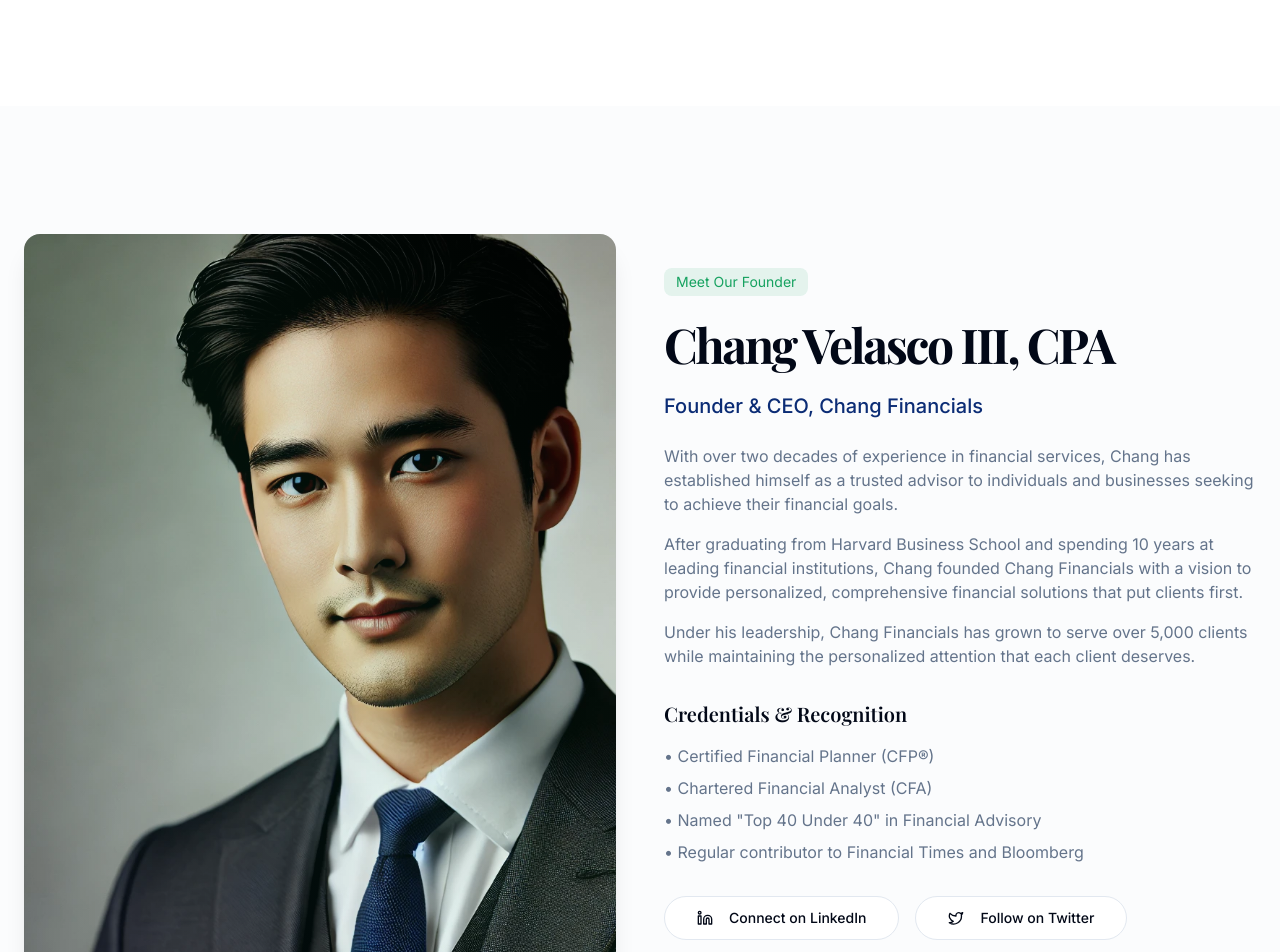
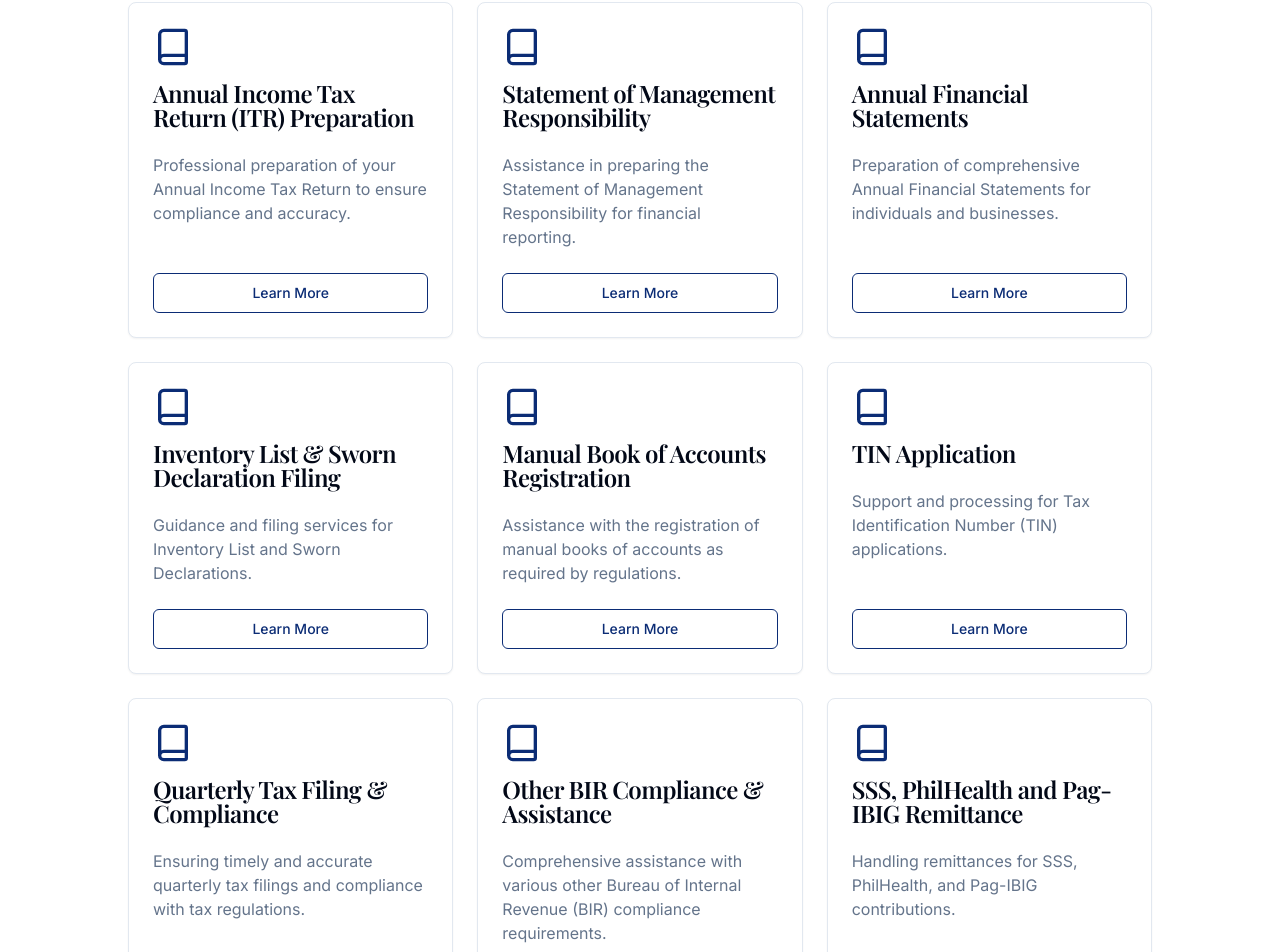
Before and after one commit to yskooo/changfinancials, a Next.js app: page / in a window 1280 px wide. Shown: the part 2341-3293 px from the top of the page. Built offline with nearby package versions, Linux system fonts and the light colour scheme.

Commit message:
services: updated

```diff
--- a/app/components/services.tsx
+++ b/app/components/services.tsx
@@ -34,6 +34,52 @@ export function Services() {
     {
       title: "Book Keeping",
       description: "Accurate and organized financial records to ensure seamless tracking of income, expenses, and overall financial health.",
+      icon: <BookIcon className="h-10 w-10 text-primary" />,
+    },
+    // New services extracted from the image
+    {
+      title: "Annual Income Tax Return (ITR) Preparation",
+      description: "Professional preparation of your Annual Income Tax Return to ensure compliance and accuracy.",
+      icon: <BookIcon className="h-10 w-10 text-primary" />,
+    },
+    {
+      title: "Statement of Management Responsibility",
+      description: "Assistance in preparing the Statement of Management Responsibility for financial reporting.",
+      icon: <BookIcon className="h-10 w-10 text-primary" />,
+    },
+    {
+      title: "Annual Financial Statements",
+      description: "Preparation of comprehensive Annual Financial Statements for individuals and businesses.",
+      icon: <BookIcon className="h-10 w-10 text-primary" />,
+    },
+    {
+      title: "Inventory List & Sworn Declaration Filing",
+      description: "Guidance and filing services for Inventory List and Sworn Declarations.",
+      icon: <BookIcon className="h-10 w-10 text-primary" />,
+    },
+    {
+      title: "Manual Book of Accounts Registration",
+      description: "Assistance with the registration of manual books of accounts as required by regulations.",
+      icon: <BookIcon className="h-10 w-10 text-primary" />,
+    },
+    {
+      title: "TIN Application",
+      description: "Support and processing for Tax Identification Number (TIN) applications.",
+      icon: <BookIcon className="h-10 w-10 text-primary" />,
+    },
+    {
+      title: "Quarterly Tax Filing & Compliance",
+      description: "Ensuring timely and accurate quarterly tax filings and compliance with tax regulations.",
+      icon: <BookIcon className="h-10 w-10 text-primary" />,
+    },
+    {
+      title: "Other BIR Compliance & Assistance",
+      description: "Comprehensive assistance with various other Bureau of Internal Revenue (BIR) compliance requirements.",
+      icon: <BookIcon className="h-10 w-10 text-primary" />,
+    },
+    {
+      title: "SSS, PhilHealth and Pag-IBIG Remittance",
+      description: "Handling remittances for SSS, PhilHealth, and Pag-IBIG contributions.",
       icon: <BookIcon className="h-10 w-10 text-primary" />,
     },
   ]
```
